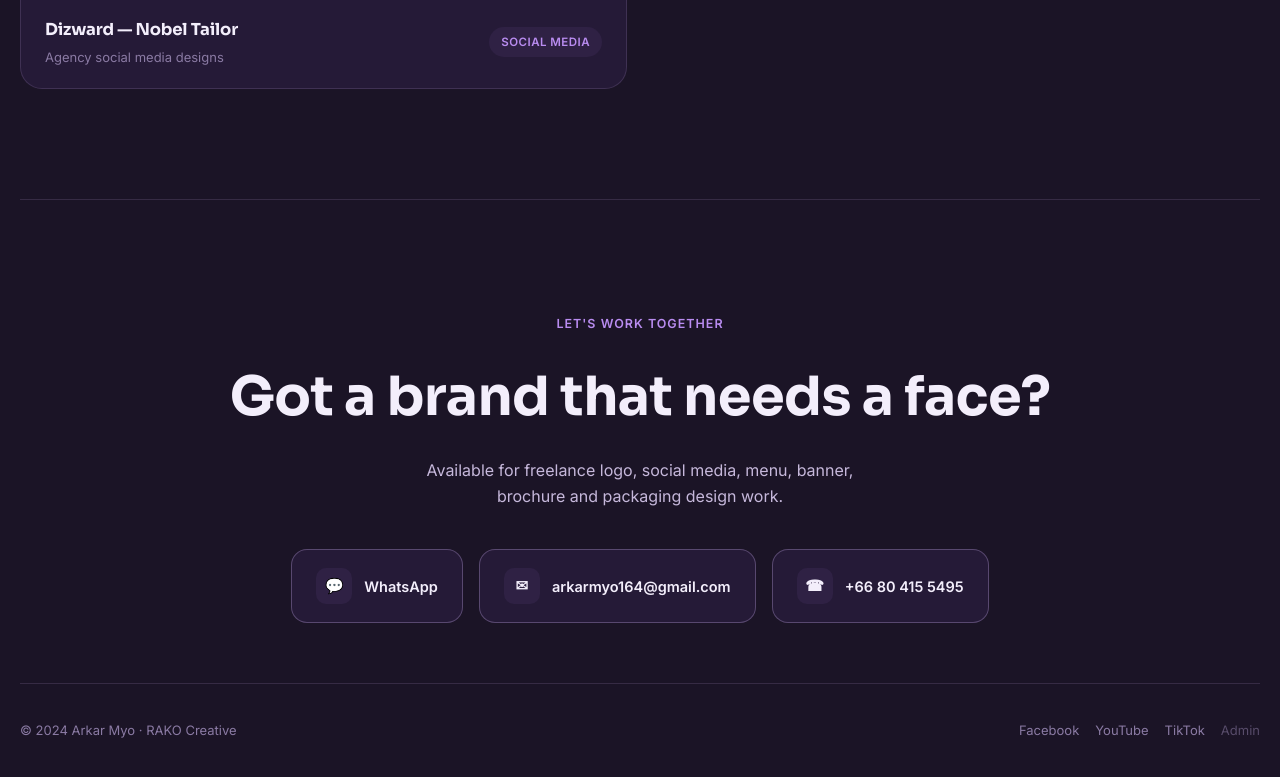
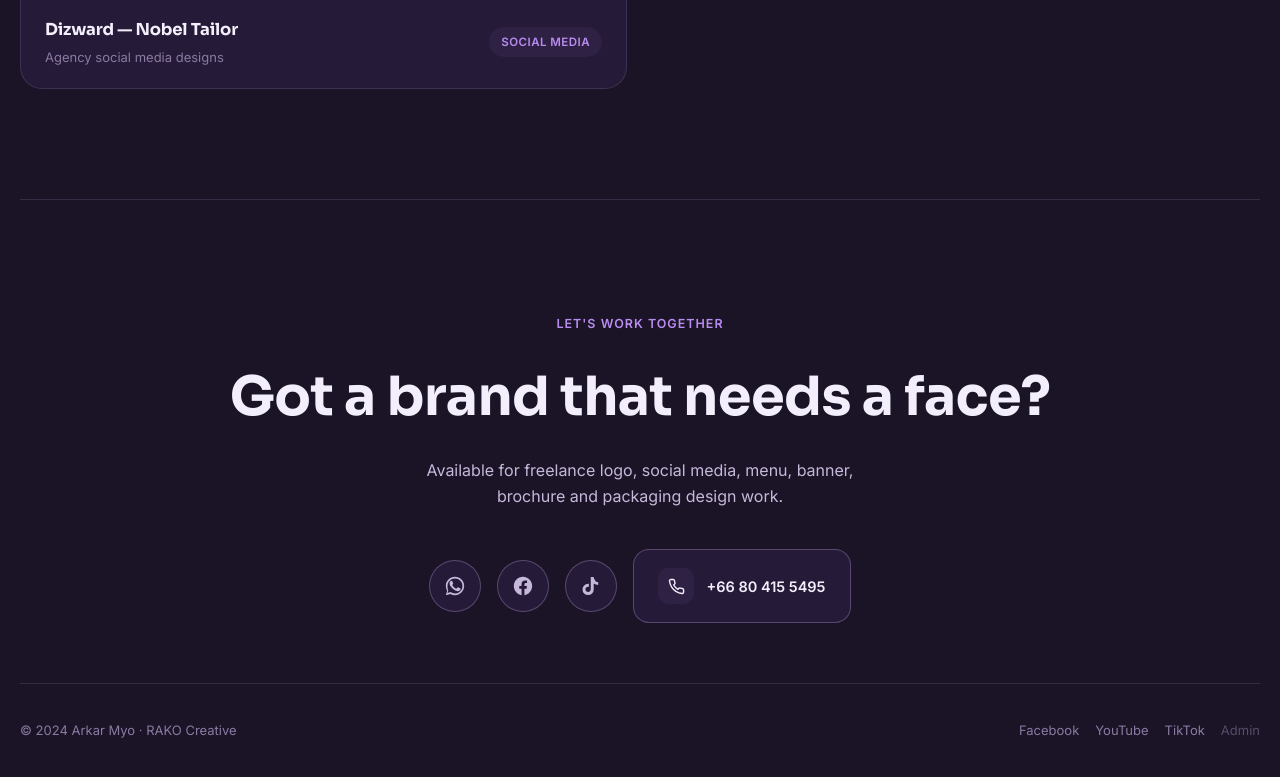
Before and after one commit to luffysama9690-ui/arkar-myo-portfolio, a website: page index.html in a window 1280 px wide. Shown: the part 7909-8686 px from the top of the page. Drawn offline with Linux system fonts and the light colour scheme; no server answers.

Commit message:
Contact section: convert WhatsApp to icon-only, add Facebook and TikTok icon buttons with correct links, keep phone with number visible

```diff
--- a/assets/styles.css
+++ b/assets/styles.css
@@ -193,7 +193,7 @@ section{position:relative; z-index:1;}
 .contact .eyebrow::before{display:none;}
 .contact h2{font-size:clamp(32px,5vw,54px); margin-bottom:18px;}
 .contact p{color:var(--ink-dim); max-width:460px; margin:0 auto 40px; font-size:16px;}
-.contact-cards{display:flex; gap:16px; justify-content:center; flex-wrap:wrap; margin-bottom:60px;}
+.contact-cards{display:flex; align-items:center; gap:16px; justify-content:center; flex-wrap:wrap; margin-bottom:60px;}
 .ccard{
   border:1px solid var(--line-strong); border-radius:16px; padding:18px 24px;
   display:flex; align-items:center; gap:12px; font-weight:600; font-size:14.5px;
@@ -202,6 +202,17 @@ section{position:relative; z-index:1;}
 .ccard:hover{border-color:var(--violet); color:var(--violet); transform:translateY(-2px);}
 .ccard.whatsapp:hover{border-color:#25D366; color:#25D366;}
 .ccard .ic{width:36px; height:36px; border-radius:10px; background:var(--surface-2); display:flex; align-items:center; justify-content:center; font-size:15px;}
+.icon-btn{
+  width:52px; height:52px; border-radius:50%;
+  border:1px solid var(--line-strong); background:var(--surface);
+  display:flex; align-items:center; justify-content:center;
+  color:var(--ink-dim); transition:all .2s;
+}
+.icon-btn svg{width:22px; height:22px;}
+.icon-btn:hover{transform:translateY(-2px); border-color:var(--violet); color:var(--violet);}
+.icon-btn.whatsapp:hover{border-color:#25D366; color:#25D366;}
+.icon-btn.facebook:hover{border-color:#1877F2; color:#1877F2;}
+.icon-btn.tiktok:hover{border-color:#ffffff; color:#ffffff;}
 .foot-bottom{
   display:flex; justify-content:space-between; align-items:center; flex-wrap:wrap; gap:16px;
   padding-top:36px; border-top:1px solid var(--line); font-size:13px; color:var(--ink-faint);
--- a/index.html
+++ b/index.html
@@ -105,9 +105,17 @@
   <h2>Got a brand that needs a face?</h2>
   <p>Available for freelance logo, social media, menu, banner, brochure and packaging design work.</p>
   <div class="contact-cards">
-    <a class="ccard whatsapp" href="https://wa.me/66804155495" target="_blank" rel="noopener"><span class="ic">💬</span>WhatsApp</a>
-    <a class="ccard" href="mailto:arkarmyo164@gmail.com"><span class="ic">✉</span>arkarmyo164@gmail.com</a>
-    <a class="ccard" href="tel:+66804155495"><span class="ic">☎</span>+66 80 415 5495</a>
+    <a class="icon-btn whatsapp" href="https://wa.me/66804155495" target="_blank" rel="noopener" aria-label="WhatsApp">
+      <svg viewBox="0 0 24 24" fill="currentColor"><path d="M17.472 14.382c-.297-.149-1.758-.867-2.03-.967-.273-.099-.471-.148-.67.15-.197.297-.767.966-.94 1.164-.173.199-.347.223-.644.075-.297-.15-1.255-.463-2.39-1.475-.883-.788-1.48-1.761-1.653-2.059-.173-.297-.018-.458.13-.606.134-.133.298-.347.446-.52.149-.174.198-.298.298-.497.099-.198.05-.371-.025-.52-.075-.149-.669-1.612-.916-2.207-.242-.579-.487-.5-.669-.51-.173-.008-.371-.01-.57-.01-.198 0-.52.074-.792.372-.272.297-1.04 1.016-1.04 2.479 0 1.462 1.065 2.875 1.213 3.074.149.198 2.096 3.2 5.077 4.487.709.306 1.262.489 1.694.625.712.227 1.36.195 1.871.118.571-.085 1.758-.719 2.006-1.413.248-.694.248-1.289.173-1.413-.074-.124-.272-.198-.57-.347z"/><path d="M12.001 2C6.478 2 2 6.478 2 12c0 1.837.49 3.606 1.42 5.155L2 22l4.964-1.396A9.945 9.945 0 0012.001 22C17.523 22 22 17.523 22 12S17.523 2 12.001 2zm0 18.146c-1.634 0-3.235-.44-4.635-1.272l-.332-.196-3.166.891.845-3.09-.216-.343A8.128 8.128 0 013.855 12c0-4.494 3.653-8.146 8.146-8.146S20.147 7.506 20.147 12c0 4.494-3.653 8.146-8.146 8.146z"/></svg>
+    </a>
+    <a class="icon-btn facebook" href="https://www.facebook.com/share/1ZvvnPuyW8/?mibextid=wwXIfr" target="_blank" rel="noopener" aria-label="Facebook">
+      <svg viewBox="0 0 24 24" fill="currentColor"><path d="M22 12.06C22 6.505 17.523 2 12 2S2 6.505 2 12.06c0 5.02 3.657 9.184 8.438 9.94v-7.03H7.898v-2.91h2.54V9.845c0-2.522 1.492-3.915 3.777-3.915 1.094 0 2.238.197 2.238.197v2.475h-1.26c-1.243 0-1.63.775-1.63 1.57v1.887h2.773l-.443 2.91h-2.33V22c4.78-.756 8.437-4.92 8.437-9.94z"/></svg>
+    </a>
+    <a class="icon-btn tiktok" href="https://www.tiktok.com/@arkarmyo221?_r=1&_t=ZS-99QUMdtmTbR" target="_blank" rel="noopener" aria-label="TikTok">
+      <svg viewBox="0 0 24 24" fill="currentColor"><path d="M16.6 5.82c-1.02-.88-1.66-2.16-1.66-3.58h-3.2v13.44c0 1.6-1.3 2.9-2.9 2.9s-2.9-1.3-2.9-2.9 1.3-2.9 2.9-2.9c.3 0 .58.05.85.13v-3.26a6.2 6.2 0 00-.85-.06 6.13 6.13 0 106.13 6.13V9.4a8.35 8.35 0 004.87 1.56V7.76c-1.1 0-2.13-.34-2.99-.94a5.4 5.4 0 01-.25-1z"/></svg>
+    </a>
+    <a class="ccard" href="tel:+66804155495">
+      <span class="ic"><svg viewBox="0 0 24 24" fill="none" stroke="currentColor" stroke-width="2" stroke-linecap="round" stroke-linejoin="round" width="17" height="17"><path d="M22 16.92v3a2 2 0 01-2.18 2 19.79 19.79 0 01-8.63-3.07 19.5 19.5 0 01-6-6 19.79 19.79 0 01-3.07-8.67A2 2 0 014.11 2h3a2 2 0 012 1.72c.127.96.361 1.903.7 2.81a2 2 0 01-.45 2.11L8.09 9.91a16 16 0 006 6l1.27-1.27a2 2 0 012.11-.45c.907.339 1.85.573 2.81.7A2 2 0 0122 16.92z"/></svg></span>+66 80 415 5495</a>
   </div>
   <div class="foot-bottom wrap" style="padding-left:0;padding-right:0;">
     <span>© 2024 Arkar Myo · RAKO Creative</span>
```
